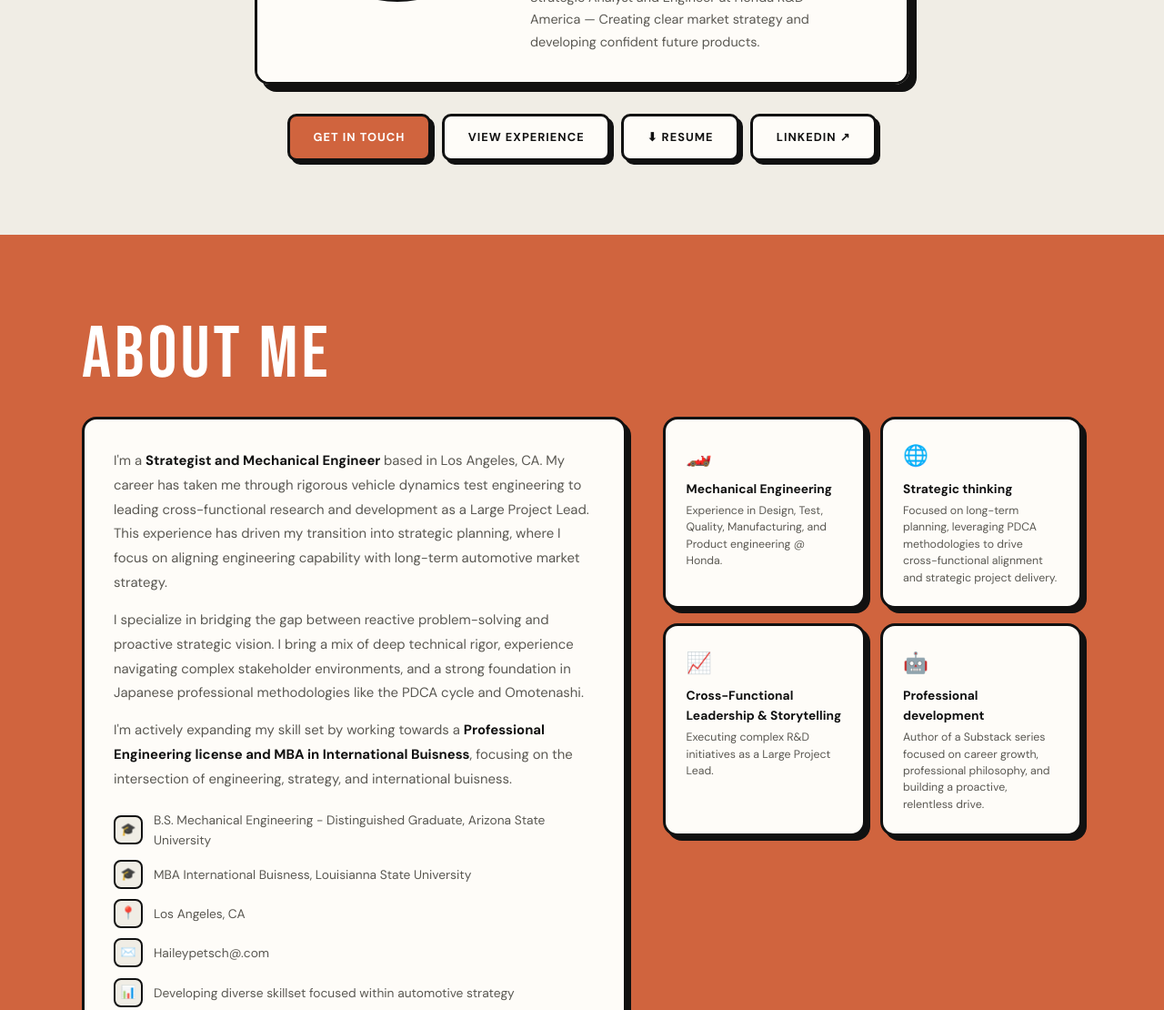
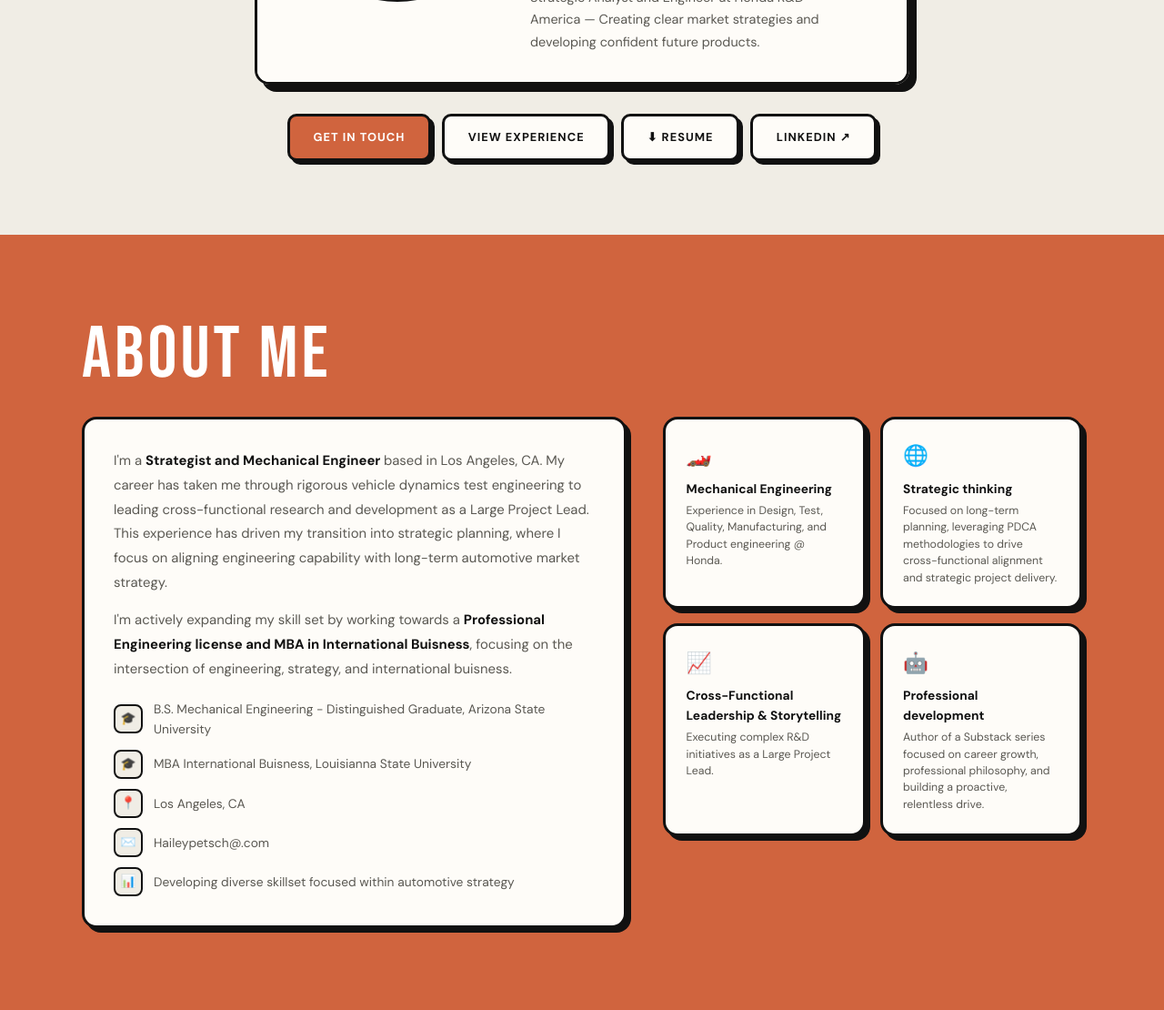
Before and after one commit to haileypetsch-sinclair/haileypetsch-sinclair, a plain HTML site: page index.html in a window 1280 px wide. Shown: the part 542-1652 px from the top of the page at 91% size. Drawn offline with Linux system fonts and the light colour scheme.

Commit message:
Update index.html

```diff
--- a/index.html
+++ b/index.html
@@ -411,7 +411,7 @@
         <img class="hero-photo" src="Hailey.JPG" alt="Hailey Petsch-Sinclair" />
         <div class="hero-text">
           <h1>Hailey<br /><span>Petsch-Sinclair</span></h1>
-          <p class="hero-tagline">Strategic Analyst and Engineer at Honda R&D America — Creating clear market strategy and developing confident future products.</p>
+          <p class="hero-tagline">Strategic Analyst and Engineer at Honda R&D America — Creating clear market strategies and developing confident future products.</p>
         </div>
       </div>
     </div>
@@ -432,7 +432,6 @@
       <div class="card">
         <div class="card-body about-text">
           <p>I'm a <strong> Strategist and Mechanical Engineer </strong> based in Los Angeles, CA. My career has taken me through rigorous vehicle dynamics test engineering to leading cross-functional research and development as a Large Project Lead. This experience has driven my transition into strategic planning, where I focus on aligning engineering capability with long-term automotive market strategy.</p>
-          <p>I specialize in bridging the gap between reactive problem-solving and proactive strategic vision. I bring a mix of deep technical rigor, experience navigating complex stakeholder environments, and a strong foundation in Japanese professional methodologies like the PDCA cycle and Omotenashi.</p>
           <p>I'm actively expanding my skill set by working towards a <strong>Professional Engineering license and MBA in International Buisness</strong>, focusing on the intersection of engineering, strategy, and international buisness.</p>
           <div class="about-facts">
             <div class="fact"><div class="fact-icon">🎓</div> B.S. Mechanical Engineering - Distinguished Graduate, Arizona State University </div>
```
